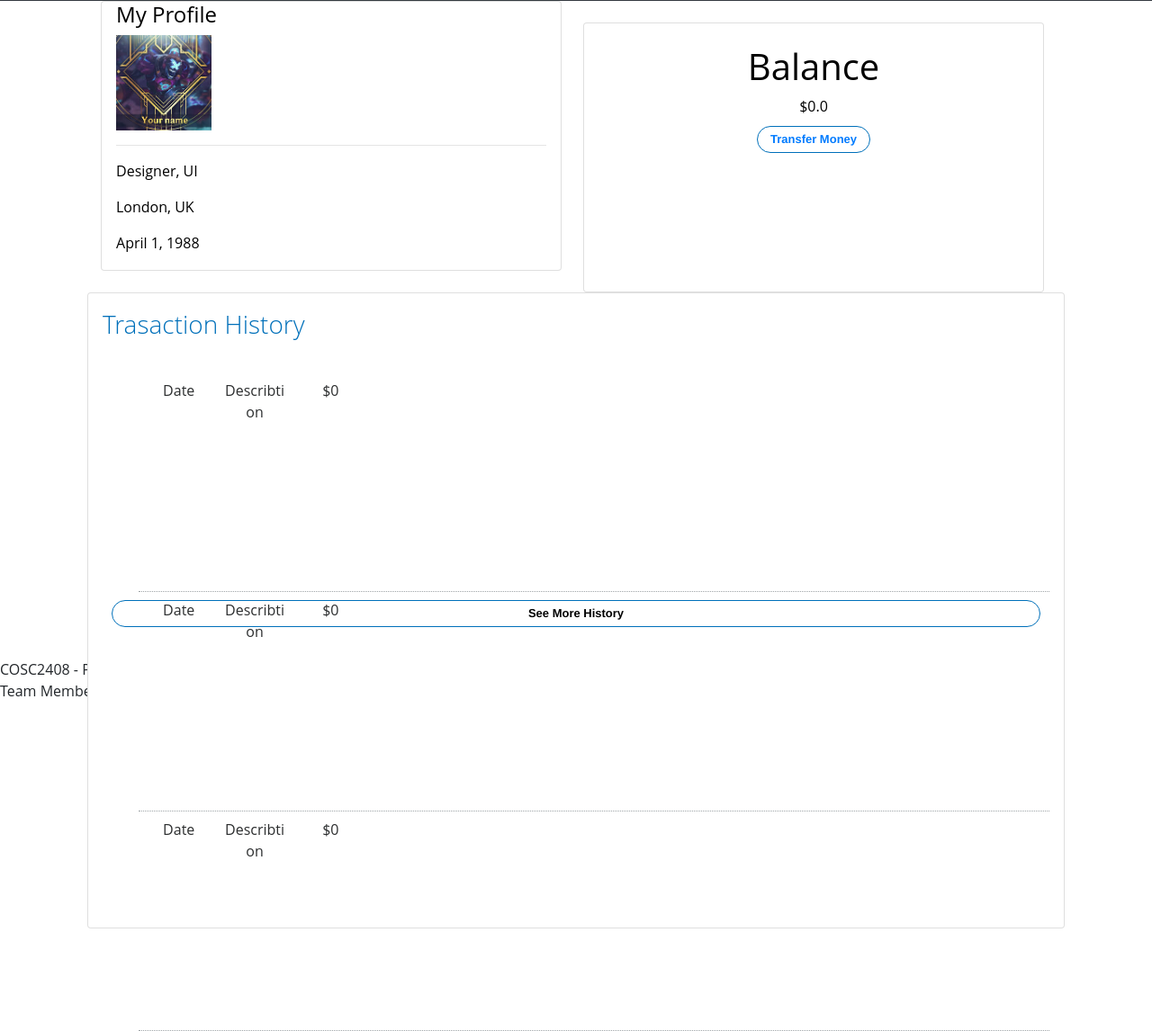
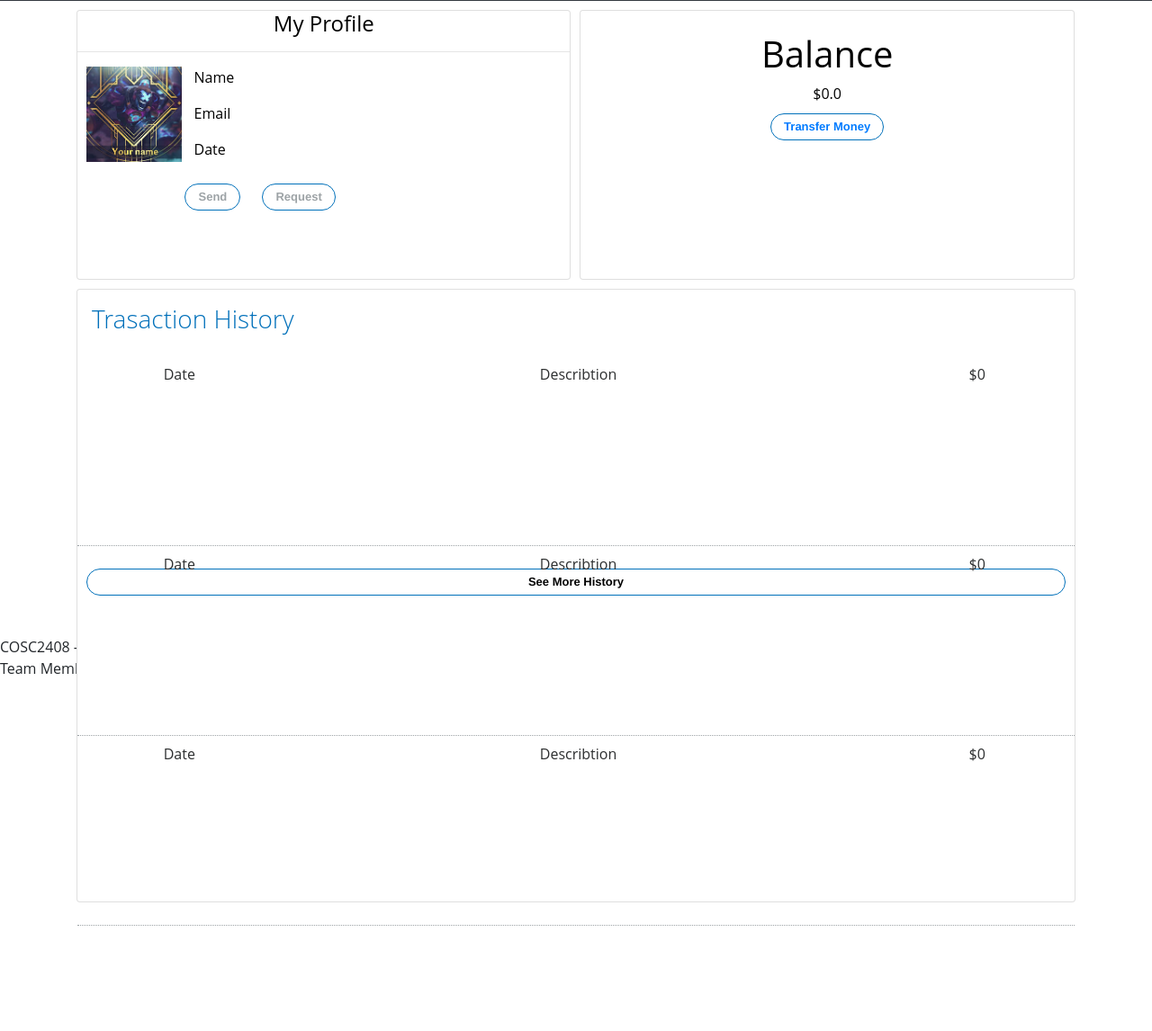
Before and after one commit to BBBBBwen/SePay, a PHP site: page /Data/Wallet.php in a window 1280 px wide. Shown: the part 55-1201 px from the top of the page at 90% size. After the commit the page ends 1084 px from the top, so only its background shows below. Run offline with PHP 8.4, Linux system fonts and the light colour scheme; data that the repository does not hold is empty.

Commit message:
css modify

```diff
--- a/Css/wallet.css
+++ b/Css/wallet.css
@@ -87,14 +87,24 @@
 .cw_tile-itemList {
     width: 100%;
     list-style: none;
-    margin: 0;
 }
 
 .ppvx_col-1 {
     -ms-flex: 0 0 8.333333%;
     -webkit-box-flex: 0;
-    flex: 0 0 8.333333%;
-    max-width: 8.333333%;
+    width: 20%;
+}
+
+.ppvx_col-2 {
+    -ms-flex: 0 0 8.333333%;
+    -webkit-box-flex: 0;
+    width: 60%;
+}
+
+.ppvx_col-3 {
+    -ms-flex: 0 0 8.333333%;
+    -webkit-box-flex: 0;
+    width: 20%;
 }
 
 .cw_tile-itemListCol {
@@ -109,20 +119,18 @@
 }
 
 .cw_tile-container {
-    margin-left: .75rem;
-    margin-right: .75rem;
     height: 100%;
     position: relative;
     background: 0 0;
     -webkit-box-shadow: none;
     box-shadow: none;
     text-align: left;
-    margin: 2.25rem 1.5rem 0 1.5rem;
-    padding-bottom: 0;
+    padding-bottom: 10px;
 }
 
 .cw_tile-header {
-    padding: 1.125rem 0 .75rem;
+    padding-top: 1rem;
+    padding-left: 1rem;
     margin: 0;
     font-weight: 200;
     color: #0070ba;
@@ -134,23 +142,20 @@
     clear: both;
 }
 
-.col {
-    width: 50%;
+.top_col {
+    position: relative;
+    width: 100%;
     float: left;
-    vertical-align：top
+    vertical-align: top;
+    margin-top: 10px;
+    margin-bottom: 10px;
 }
 
 .card {
     box-shadow: 0 2px 5px 0 rgba(0,0,0,0.16), 0 2px 10px 0 rgba(0,0,0,0.12);
     border-radius: 4px;
-    color: #000!important;
-    background-color: #fff!important;
-    padding: 0.01em 16px;
-
-    margin-left: .75rem;
-    margin-right: .75rem;
-    height: 100%;
-    position: relative;
+    color: #000;
+    background-color: #fff;
     -webkit-box-shadow: none;
 }
 
@@ -158,11 +163,14 @@
     text-align: center;
 }
 
+.card_left {
+    margin-left: 10px;
+}
+
 .upper_cards {
-    width: 512px;
+    width: 49.5%;
     height: 300px;
     float: left;
-    display: inline;
 }
 
 .whole {
@@ -171,3 +179,27 @@
     padding: 72px 0 9rem;
     position: relative;
 }
+
+.left {
+    float:left;
+    padding-right: 10px;
+    padding-left: 10px;
+    width: 20%;
+    display: inline;
+}
+
+.right {
+    float:left;
+    padding-right: 10px;
+    padding-left: 20px;
+    width: 80%;
+    display: inline;
+}
+
+.full {
+    width: 100%;
+}
+
+ul {
+    padding-inline-start: 0;
+}
--- a/Data/Wallet.php
+++ b/Data/Wallet.php
@@ -9,23 +9,38 @@
     <!-- The Grid -->
     <div class="container">
         <!-- Left Column -->
-        <div class="col">
+        <div class="top_col">
+            <tr>
                 <!-- Profile -->
-            <div class="upper_cards card">
-                <div class="">
-                    <h4 class="">My Profile</h4>
-                    <p class=""><img src="../images/1.jpeg" class="circle" style="height:106px;width:106px"
+                <th>
+                    <div class="upper_cards card top">
+                        <div class="upper_cards full">
+                            <h4 class="center">My Profile</h4>
+                            <hr>
+                            <span class="float:left; display:inline">
+                                <p class="left"><img src="../images/1.jpeg" class="circle"
+                                                     style="height:106px;width:106px"
                                                      alt="Avatar"></p>
-                    <hr>
-                    <p><i class=""></i> Designer, UI</p>
-                    <p><i class=""></i> London, UK</p>
-                    <p><i class=""></i> April 1, 1988</p>
+                                <div class="right">
+                                    <p><i class=""></i> Name</p>
+                                    <p><i class=""></i> Email</p>
+                                    <p><i class=""></i> Date</p>
+                                </div>
+                            </span>
+
+                            <div>
+                                <a role="button" href=""
+                                   class="ppvx_btn ppvx_btn--secondary ppvx_btn--size_sm cw_tile-button test_balance_btn-transferMoney">Send</a>
+                                <a role="button" href=""
+                                   class="ppvx_btn ppvx_btn--secondary ppvx_btn--size_sm cw_tile-button test_balance_btn-transferMoney">Request</a>
                             </div>
                         </div>
-            <br>
+                    </div>
+                </th>
 
                 <!-- Balance -->
-            <div class="upper_cards card center">
+                <th>
+                    <div class="card_left upper_cards card center">
                         <div class=""><br>
                             <div>
                                 <h1>Balance</h1>
@@ -38,22 +53,22 @@
                                 Money</a>
                         </div>
                     </div>
-            <br>
-
+                </th>
+            </tr>
         </div>
 
         <!-- Accordion -->
         <div class="card cw_tile-container">
             <h3 class='cw_tile-header'>Trasaction History</h3>
             <br>
-            <ul class='center cw_tile-itemList'>
+            <ul class='cw_tile-itemList'>
                 <li class="cw_tile-itemListContainer cw_tile-itemListContainer_hover  ">
                     <a class='cw_tile-itemListLink'>
                         <div aria-hidden="true" class='ppvx_container-fluid'>
                                     <span class='ppvx_row cw_tile-itemListRow cw_tile-activityListRow'>
                                         <p class='ppvx_col-1 cw_tile-itemListCol cw_tile__activity-txnDateContainer test_activity-txnDateContainer'>Date</p>
-                                        <p class='ppvx_col-1 cw_tile-itemListCol cw_tile__activity-txnDateContainer test_activity-txnDateContainer'>Describtion</p>
-                                        <p class='ppvx_col-1 cw_tile-itemListCol cw_tile__activity-txnDateContainer test_activity-txnDateContainer'>$0</p>
+                                        <p class='ppvx_col-2 cw_tile-itemListCol cw_tile__activity-txnDateContainer test_activity-txnDateContainer'>Describtion</p>
+                                        <p class='ppvx_col-3 cw_tile-itemListCol cw_tile__activity-txnDateContainer test_activity-txnDateContainer'>$0</p>
                                     </span>
                         </div>
                     </a>
@@ -64,8 +79,8 @@
                         <div aria-hidden="true" class='ppvx_container-fluid'>
                                     <span class='ppvx_row cw_tile-itemListRow cw_tile-activityListRow'>
                                         <p class='ppvx_col-1 cw_tile-itemListCol cw_tile__activity-txnDateContainer test_activity-txnDateContainer'>Date</p>
-                                        <p class='ppvx_col-1 cw_tile-itemListCol cw_tile__activity-txnDateContainer test_activity-txnDateContainer'>Describtion</p>
-                                        <p class='ppvx_col-1 cw_tile-itemListCol cw_tile__activity-txnDateContainer test_activity-txnDateContainer'>$0</p>
+                                        <p class='ppvx_col-2 cw_tile-itemListCol cw_tile__activity-txnDateContainer test_activity-txnDateContainer'>Describtion</p>
+                                        <p class='ppvx_col-3 cw_tile-itemListCol cw_tile__activity-txnDateContainer test_activity-txnDateContainer'>$0</p>
                                     </span>
                         </div>
                     </a>
@@ -76,8 +91,8 @@
                         <div aria-hidden="true" class='ppvx_container-fluid'>
                                     <span class='ppvx_row cw_tile-itemListRow cw_tile-activityListRow'>
                                         <p class='ppvx_col-1 cw_tile-itemListCol cw_tile__activity-txnDateContainer test_activity-txnDateContainer'>Date</p>
-                                        <p class='ppvx_col-1 cw_tile-itemListCol cw_tile__activity-txnDateContainer test_activity-txnDateContainer'>Describtion</p>
-                                        <p class='ppvx_col-1 cw_tile-itemListCol cw_tile__activity-txnDateContainer test_activity-txnDateContainer'>$0</p>
+                                        <p class='ppvx_col-2 cw_tile-itemListCol cw_tile__activity-txnDateContainer test_activity-txnDateContainer'>Describtion</p>
+                                        <p class='ppvx_col-3 cw_tile-itemListCol cw_tile__activity-txnDateContainer test_activity-txnDateContainer'>$0</p>
                                     </span>
                         </div>
                     </a>
```
Lines whose indentation alone changed are shown as unchanged.
